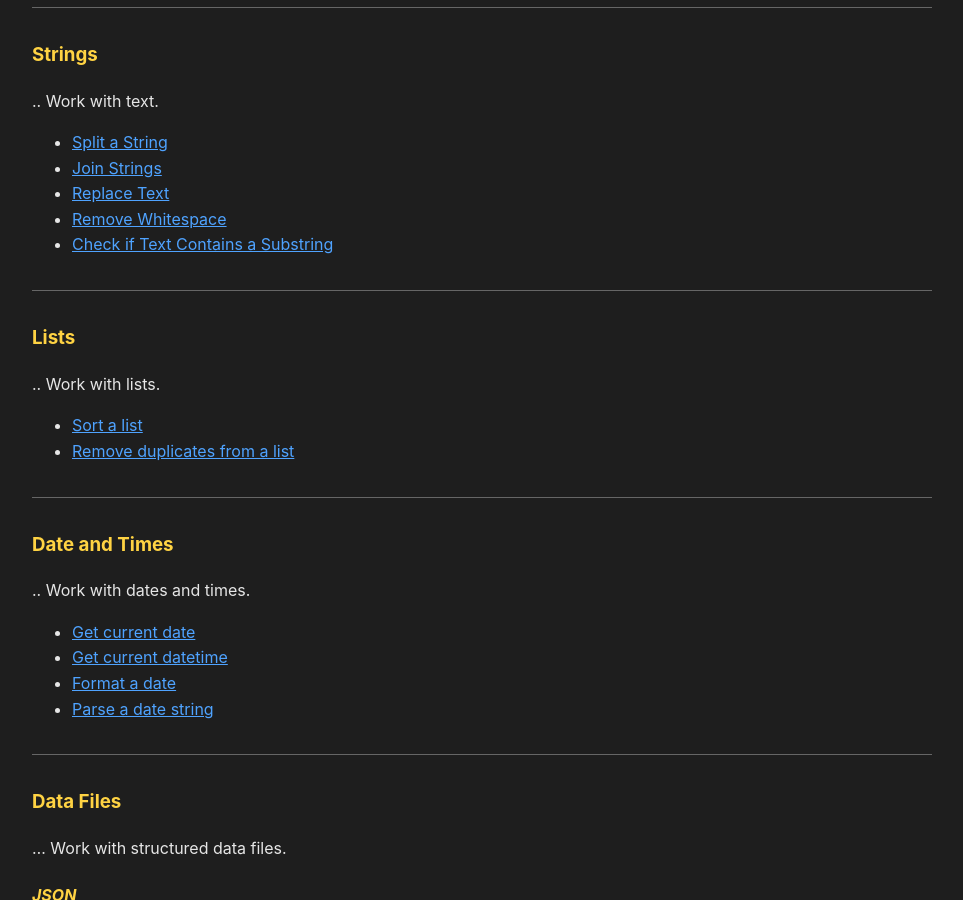
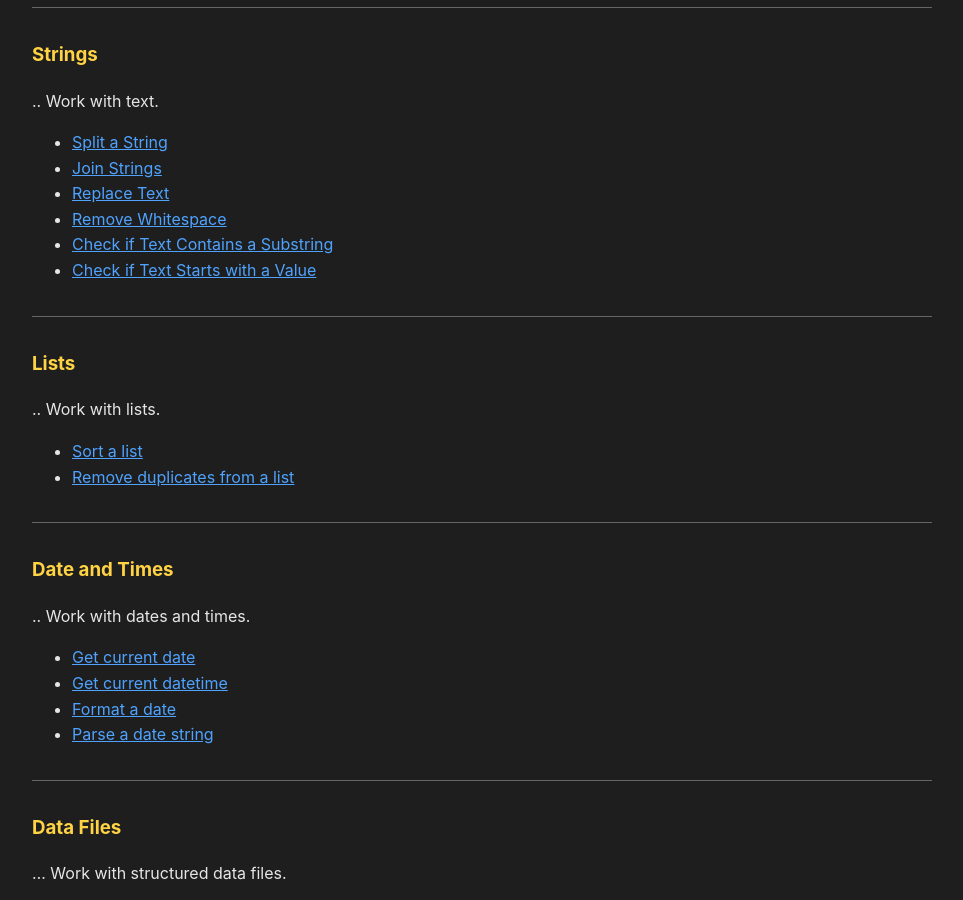
Before and after one commit to jbakchr/easier-python-docs, a Jekyll site: the page built from index.md, in a window 1280 px wide and 900 px high, scrolled down 774 px. Shown: the whole window, without its empty margins (158-1121 px from the left). Built offline with Jekyll 4.4.1, drawn with Linux system fonts in a browser that asks for light colours.

Commit message:
feat(docs): add \"Check if text starts with a value\" to roadmap

```diff
--- a/index.md
+++ b/index.md
@@ -39,6 +39,7 @@ layout: default
 - [Replace Text](strings/replace-text)
 - [Remove Whitespace](strings/remove-whitespace)
 - [Check if Text Contains a Substring](strings/check-if-text-contains-substring)
+- [Check if Text Starts with a Value](strings/check-if-rext-starts-with-a-value)
 
 ---
 
```
Also changed, not shown: ROADMAP.md (+1 -1 lines).
